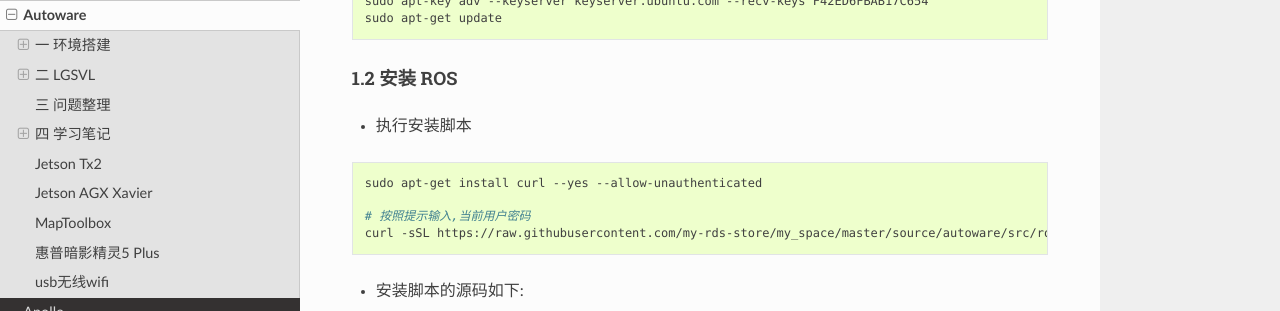
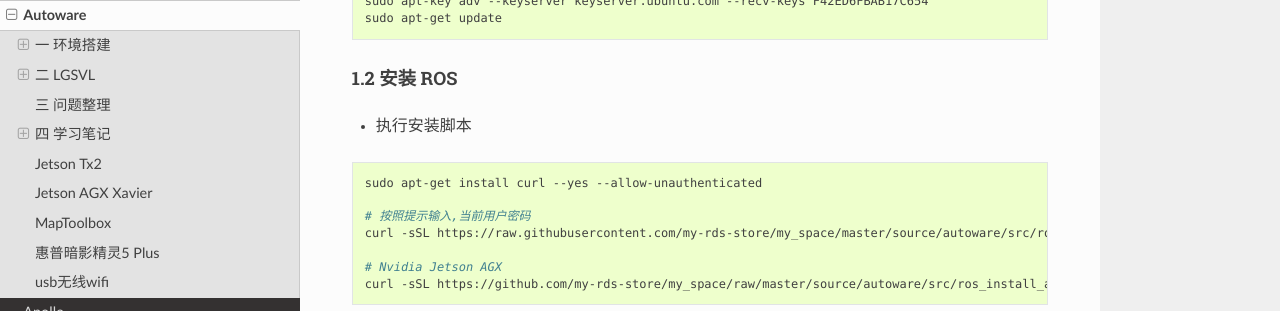
Before and after one commit to my-rds-store/my_space, a Sphinx documentation site: the page built from source/autoware/index.rst, in a window 1280 px wide and 900 px high, scrolled down 733 px, cut to the strip 0-311 px from the top of the window. Built offline with Sphinx 7.4.7 and the Read the Docs theme 2.0.0, drawn with Linux system fonts in a browser that asks for light colours.

Commit message:
update ...

```diff
--- a/source/autoware/index.rst
+++ b/source/autoware/index.rst
@@ -43,6 +43,9 @@
 
     # 按照提示输入,当前用户密码
     curl -sSL https://raw.githubusercontent.com/my-rds-store/my_space/master/source/autoware/src/ros_instal.sh | bash
+
+    # Nvidia Jetson AGX
+    curl -sSL https://github.com/my-rds-store/my_space/raw/master/source/autoware/src/ros_install_agx.sh | bash
 
 
 * 安装脚本的源码如下:
```
